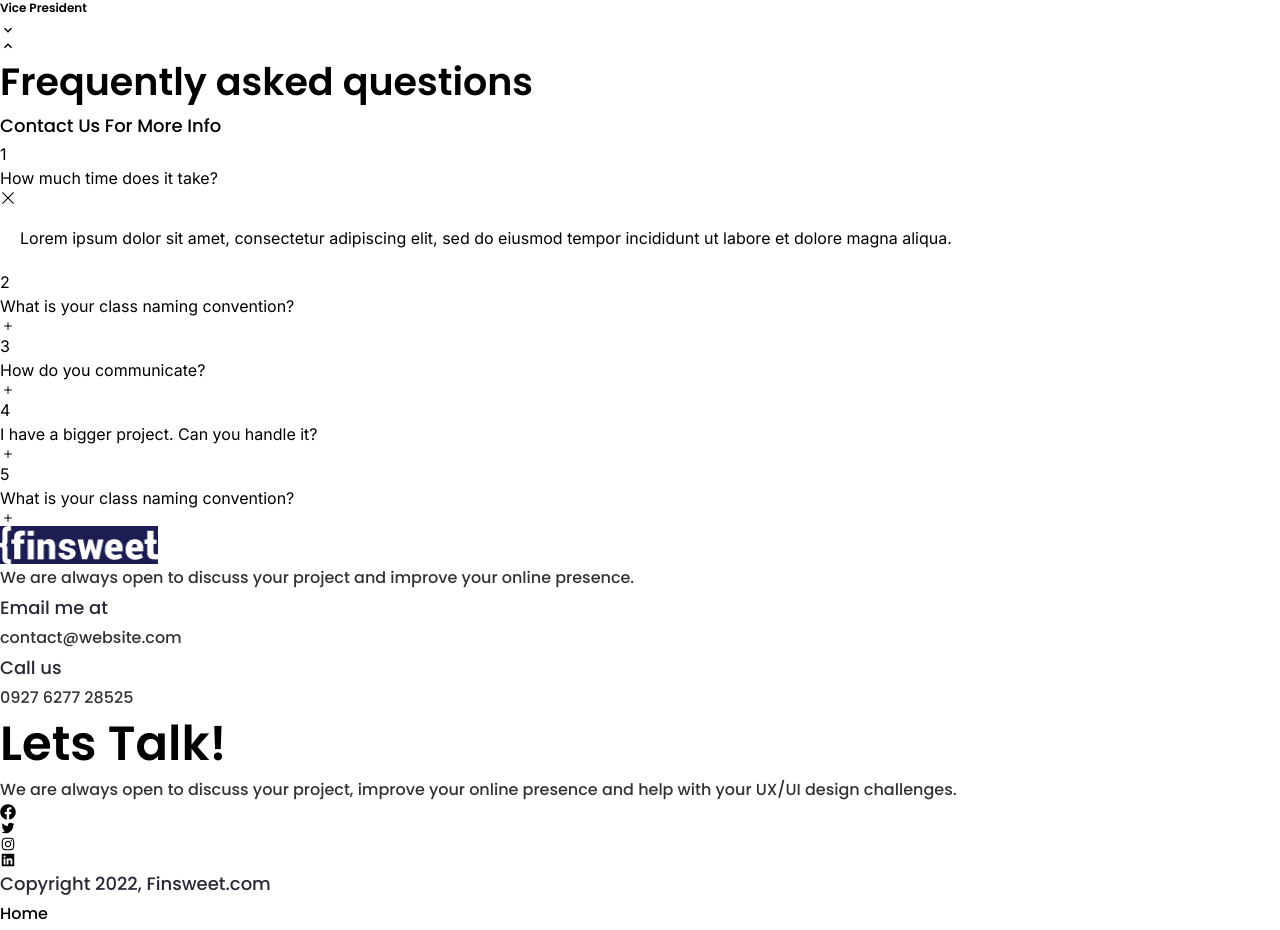
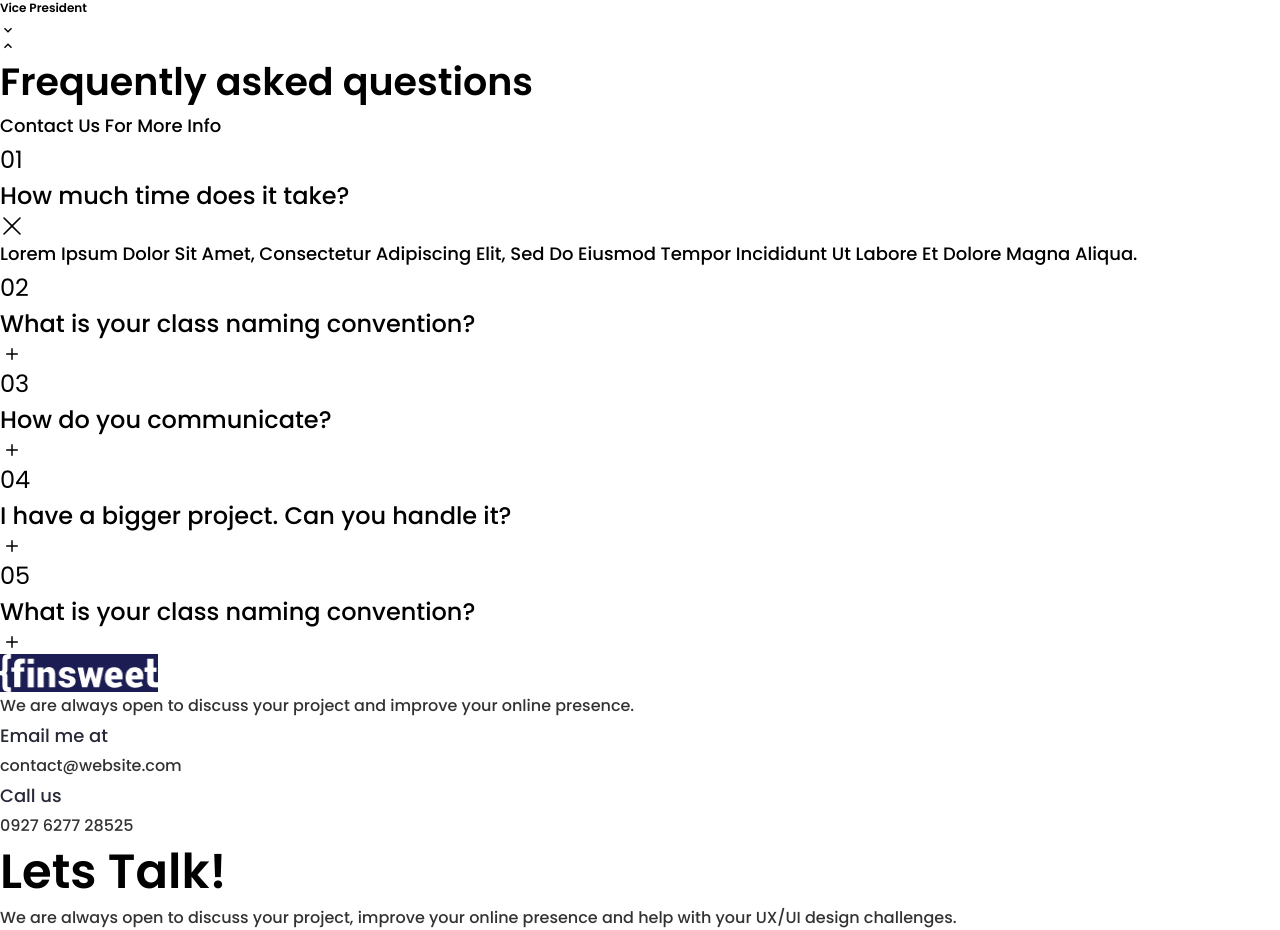
Before and after one commit to sultan93291/finswee_fullWeb, a Next.js app in the folder my-app/: page / in a window 1280 px wide. Shown: the part 3955-4885 px from the top of the page. Built offline with nearby package versions, Linux system fonts and the light colour scheme.

Commit message:
react accessiable container done

```diff
--- a/my-app/src/Components/Routes/Home/Contact/Contact.jsx
+++ b/my-app/src/Components/Routes/Home/Contact/Contact.jsx
@@ -28,27 +28,27 @@ const Contact = () => {
     "Lorem ipsum dolor sit amet, consectetur adipiscing elit, sed do eiusmod tempor incididunt ut labore et dolore magna aliqua.";
   const items = [
     {
-      itemNum: "1",
+      itemNum: "01",
       Heading: "How much time does it take?",
       content: ItemContent,
     },
     {
-      itemNum: "2",
+      itemNum: "02",
       Heading: "What is your class naming convention?",
       content: ItemContent,
     },
     {
-      itemNum: "3",
+      itemNum: "03",
       Heading: "How do you communicate?",
       content: ItemContent,
     },
     {
-      itemNum: "4",
+      itemNum: "04",
       Heading: "I have a bigger project. Can you handle it?",
       content: ItemContent,
     },
     {
-      itemNum: "5",
+      itemNum: "05",
       Heading: "What is your class naming convention?",
       content: ItemContent,
     },
@@ -67,21 +67,52 @@ const Contact = () => {
         />
       </div>
       <div>
-        <Accordion preExpanded={[0]} className="relative">
+        <Accordion
+          preExpanded={[0]}
+          className="relative flex flex-col gap-12 w-eightFourtyThree "
+        >
           {items.map((item, index) => (
-            <AccordionItem className="" uuid={index} key={index}>
-              {item.itemNum}
-              <AccordionItemHeading className="  " >
+            <AccordionItem
+              className={`${index !== 0 ? " mt-8 " : ""}`}
+              uuid={index}
+              key={index}
+            >
+              <Heading
+                Heading={"h6"}
+                text={item.itemNum}
+                className=" absolute flex items-center text-center Heading-Six text-royalBlue left-0 "
+              />
+
+              <AccordionItemHeading
+                className={`ml-eighttyNine Heading-Six-2nd text-DarkBlue mb-4 relative ${
+                  index !== 4
+                    ? `after:absolute after:content-[''] after:h-0.5 after:w-eightFourtyThree after:bg-offWhite after:right-0 after:bottom-0
+                  ${
+                    expandedIndex === index
+                      ? "after:mb-expand"
+                      : "after:mb-collpase"
+                  } `
+                    : ""
+                }   `}
+              >
                 {item.Heading}
-                <AccordionItemButton className="h-[20px] w-[20px] bg-red-400 absolute right-0  ">
+                <AccordionItemButton className=" absolute top-0 right-0  flex ">
                   {expandedIndex === index ? (
-                    <RxCross1 onClick={() => handleAccordion(index)} />
+                    <RxCross1
+                      className=" text-base "
+                      onClick={() => handleAccordion(index)}
+                    />
                   ) : (
-                    <IoIosAdd onClick={() => handleAccordion(index)} />
+                    <IoIosAdd
+                      className=" text-xl "
+                      onClick={() => handleAccordion(index)}
+                    />
                   )}
                 </AccordionItemButton>
               </AccordionItemHeading>
-              <AccordionItemPanel>{item.content}</AccordionItemPanel>
+              <AccordionItemPanel className="ml-eighttyNine label-one opacity-85 w-sixTwentyFour ">
+                {item.content}
+              </AccordionItemPanel>
             </AccordionItem>
           ))}
         </Accordion>
--- a/my-app/src/app/globals.css
+++ b/my-app/src/app/globals.css
@@ -66,7 +66,9 @@
 .Heading-Six {
   @apply font-Poppins text-2xl font-normal leading-9
 }
-
+.Heading-Six-2nd {
+  @apply font-Poppins text-2xl font-medium leading-9
+}
 .Body-One {
   @apply font-Poppins text-base font-normal leading-7 opacity-[0.7]
 }
--- a/my-app/tailwind.config.js
+++ b/my-app/tailwind.config.js
@@ -21,7 +21,7 @@ module.exports = {
       },
       colors: {
         Blue: "#1C1E53",
-        royalBlue:"#2405F2",
+        royalBlue: "#2405F2",
         navLinkTxtColor: "#BBBBCB",
         yellow: "#FCD980",
         DarkBlue: "#282938",
@@ -29,6 +29,7 @@ module.exports = {
         royalBlue: "#2405F2",
         Gray: "#F4F6FC",
         blue_linear: "rgba(28, 30, 83, 0.6)",
+        offWhite: "#ECECF1",
       },
       fontFamily: {
         Poppins: "'Poppins', sans-serif",
@@ -50,7 +51,7 @@ module.exports = {
         twentySix: "28px",
         eighty: "60px",
         hundrenanTen: "110px",
-        hundredThirtySix:"136px"
+        hundredThirtySix: "136px",
       },
       width: {
         NavbarBtn: "185px",
@@ -64,7 +65,8 @@ module.exports = {
         twoNintyThree: "293px",
         twoninety: "290px",
         threeTwentySeven: "327px",
-        eightFourtyThree:"843px"
+        eightFourtyThree: "843px",
+        sixTwentyFour:"624px"
       },
       borderRadius: {
         navbarBtnRadius: "41px",
@@ -83,6 +85,9 @@ module.exports = {
         yellowboxLeft: "37px",
         TwoFiftySeven: "257px",
         threeOneTwo: "312px",
+        eighttyNine: "89px",
+        expand: "-126px",
+        collpase: "-32px",
       },
       lineHeight: {
         SixtyFour: "64px",
```
